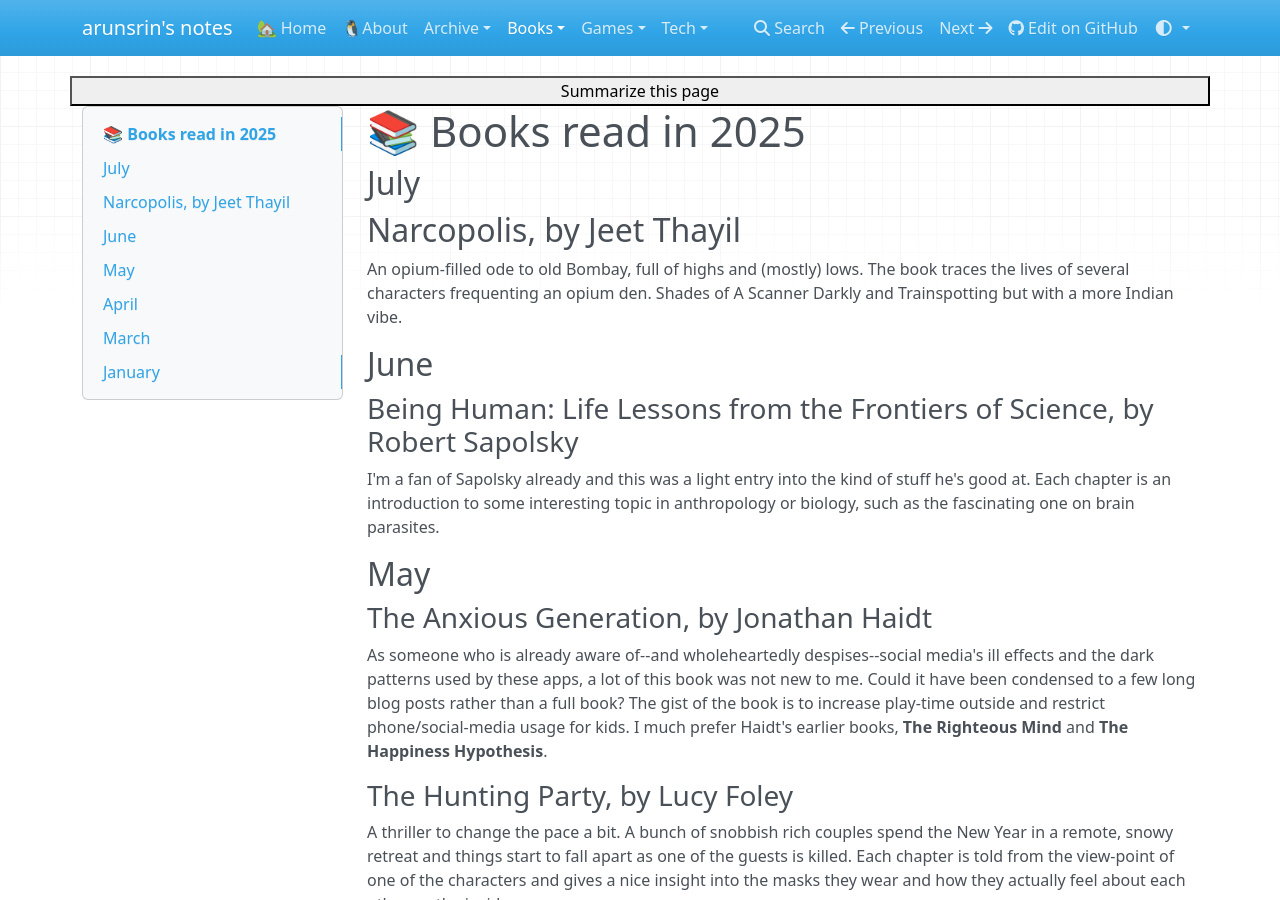
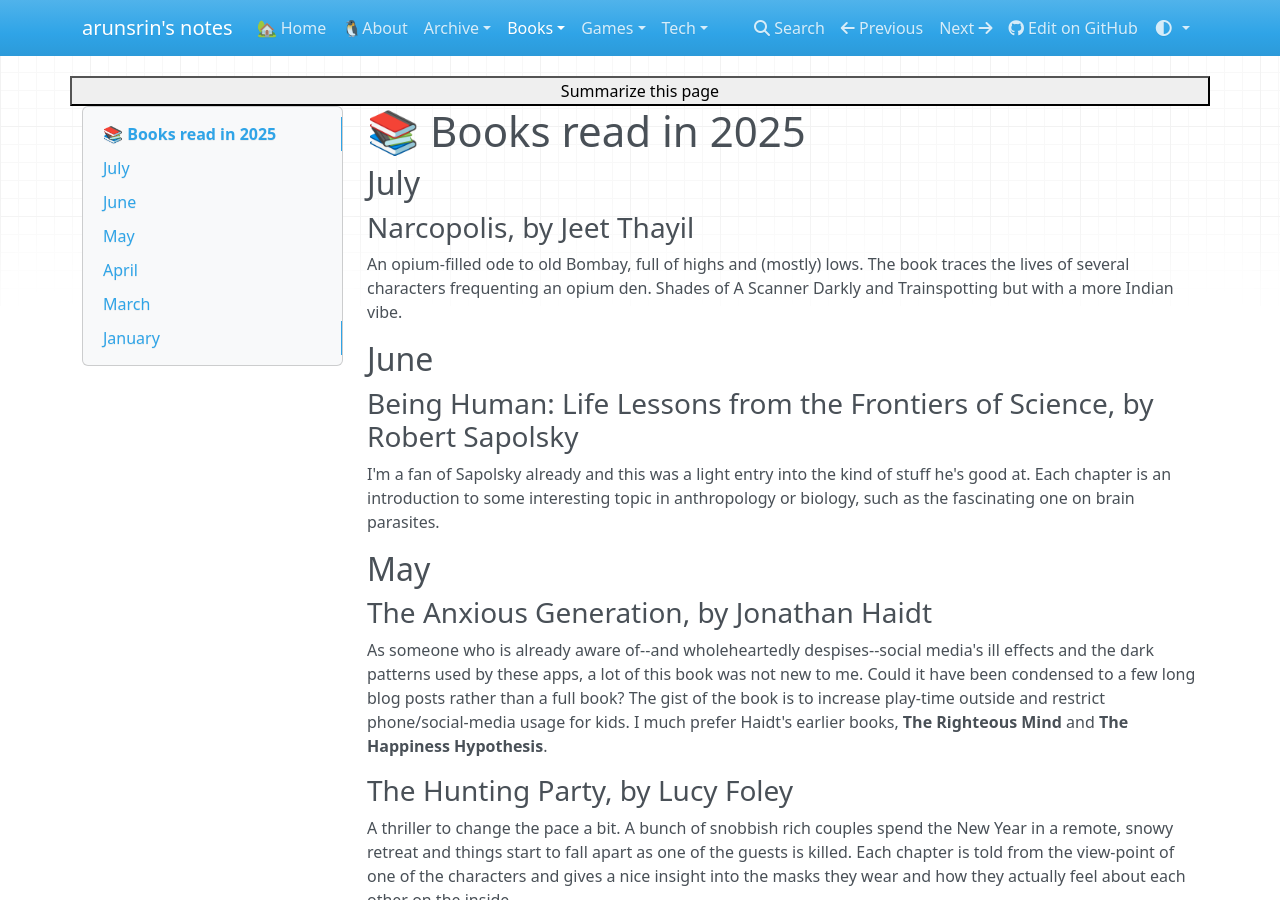
Before and after one commit to arunsrin/arunsrin.mkdocs, an MkDocs documentation site: the page built from home/books/2025.md, in a window 1280 px wide and 900 px high. Built offline with MkDocs 1.6.1, drawn with Linux system fonts in a browser that asks for light colours; nearby versions of some CDN libraries.

Commit message:
correct heading level

```diff
--- a/home/books/2025.md
+++ b/home/books/2025.md
@@ -2,7 +2,7 @@
 
 ## July
 
-## Narcopolis, by Jeet Thayil
+### Narcopolis, by Jeet Thayil
 
 An opium-filled ode to old Bombay, full of highs and (mostly) lows. The book
 traces the lives of several characters frequenting an opium den. Shades of A
```
